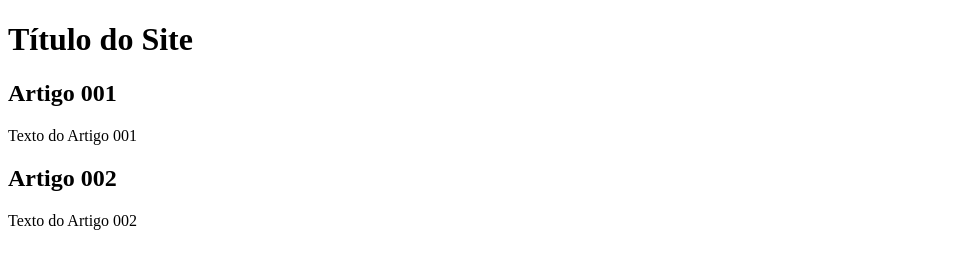
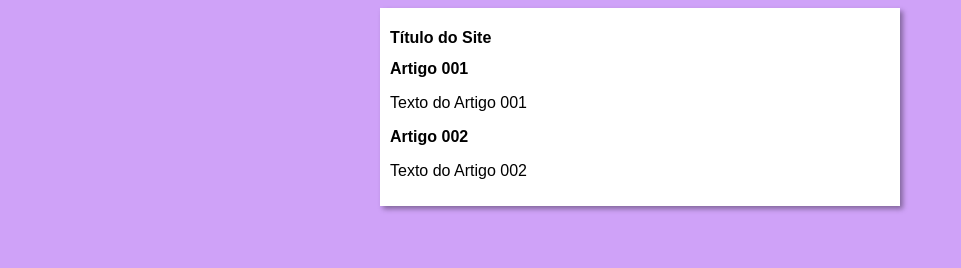
Before and after one commit to victoracad/projeto-site, a plain HTML site: page index.html in a window 1280 px wide. Shown: the whole page, without its empty margins (0-961 px from the left). Drawn offline with Linux system fonts and the light colour scheme.

Commit message:
iniciei o design

```diff
--- /dev/null
+++ b/estilos/style.css
@@ -0,0 +1,15 @@
+*{
+    font-family: Arial, Helvetica, sans-serif;
+    font-size: 16px;
+}
+body{
+    background-color: rgb(207, 162, 248);
+}
+
+main{
+    background-color: white;
+    width: 500px;
+    margin: auto;
+    padding: 10px;
+    box-shadow: 3px 3px 5px rgba(0, 0, 0, 0.37);
+}
--- a/index.html
+++ b/index.html
@@ -4,6 +4,7 @@
     <meta charset="UTF-8">
     <meta name="viewport" content="width=device-width, initial-scale=1.0">
     <title>Título do Site</title>
+    <link rel="stylesheet" href="estilos/style.css">
 </head>
 <body>
 
```
